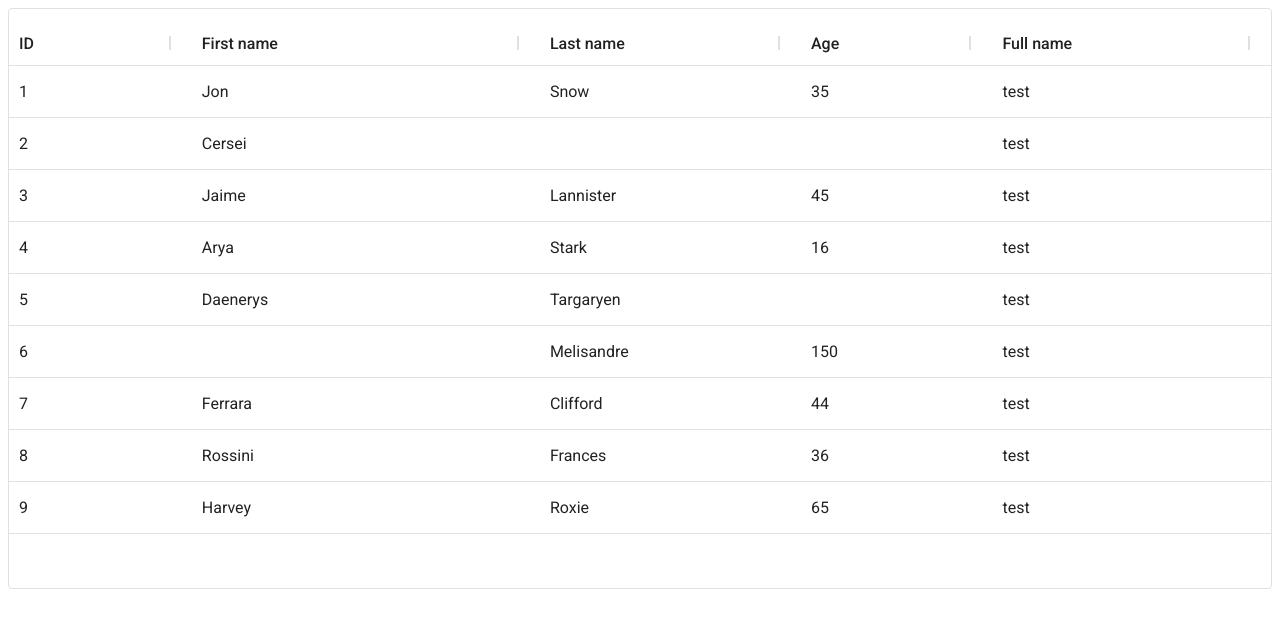
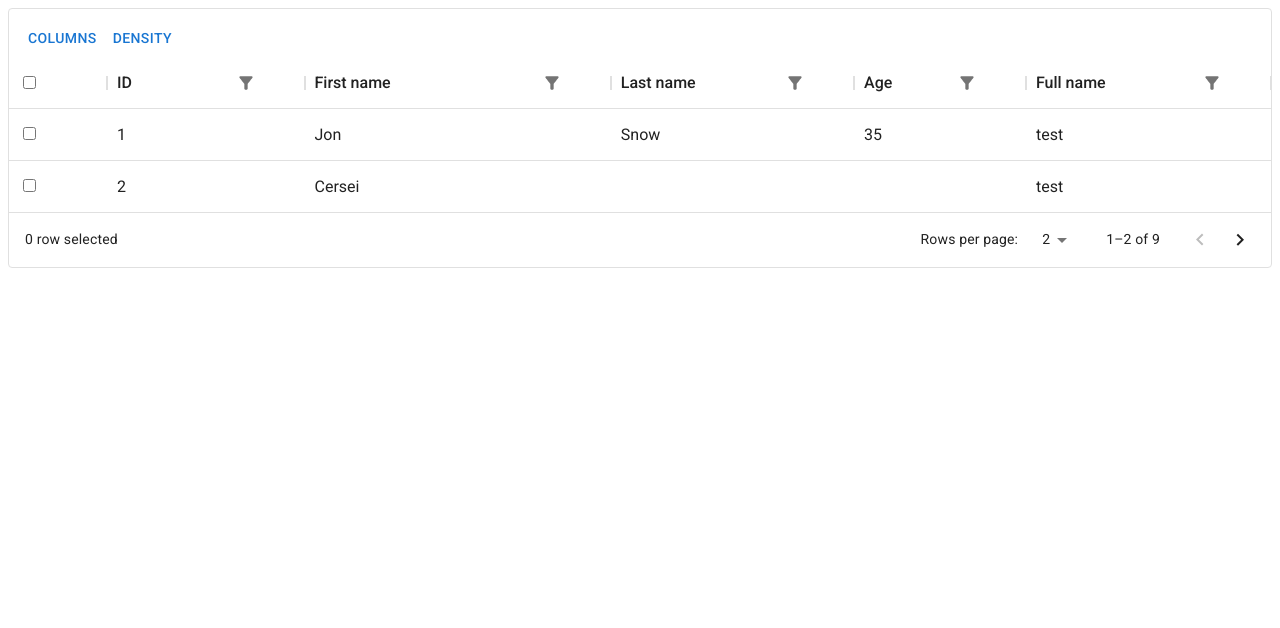
Before and after one commit to nedosika/complex-table, a React (Create React App) app: page / in a window 1280 px wide. Shown: the top 628 px of the page. Built offline with nearby package versions, Linux system fonts and the light colour scheme.

Commit message:
add disabled to pagination buttons

```diff
--- a/src/components/Pagination/Pagination.js
+++ b/src/components/Pagination/Pagination.js
@@ -1,8 +1,8 @@
-import React, { useState } from "react";
+import React from "react";
 import styles from "./Pagination.module.scss";
-import { useTableProps } from "../../contexts/ComplexTable/ComplexTable";
 import ModalMenu from "../ModalMenu";
 import useMenu from "../ModalMenu/useMenu";
+import PaginationButton from "./PaginationButton";
 
 const Pagination = ({
   onNext,
@@ -13,7 +13,8 @@
   rowsCount,
 }) => {
   const { isOpen, anchorEl, toggleMenu } = useMenu();
-  const toRow = fromRow + rowCount <= rowsCount ? fromRow + rowCount -1: rowsCount;
+  const toRow =
+    fromRow + rowCount <= rowsCount ? fromRow + rowCount - 1 : rowsCount;
 
   return (
     <div className={styles.root}>
@@ -38,16 +39,13 @@
           {fromRow}–{toRow} of {rowsCount}
         </p>
         <div className={styles.actions}>
-          <button title="Go to previous page" onClick={onPrev}>
-            <svg focusable="false" viewBox="0 0 24 24">
-              <path d="M15.41 16.09l-4.58-4.59 4.58-4.59L14 5.5l-6 6 6 6z" />
-            </svg>
-          </button>
-          <button title="Go to next page" onClick={onNext}>
-            <svg focusable="false" viewBox="0 0 24 24">
-              <path d="M8.59 16.34l4.58-4.59-4.58-4.59L10 5.75l6 6-6 6z" />
-            </svg>
-          </button>
+          <PaginationButton
+            title="Go to previous page"
+            onClick={onPrev}
+            left
+            disabled={fromRow === 1}
+          />
+          <PaginationButton title="Go to next page" onClick={onNext} disabled={fromRow === toRow}/>
         </div>
       </div>
     </div>
--- a/src/components/Pagination/Pagination.module.scss
+++ b/src/components/Pagination/Pagination.module.scss
@@ -91,70 +91,6 @@
     .actions {
       flex-shrink: 0;
       margin-left: 20px;
-
-      button {
-        background-color: transparent;
-        //color: rgba(0, 0, 0, 0.26);
-        color: inherit;
-        cursor: pointer;
-
-        display: inline-flex;
-        align-items: center;
-        justify-content: center;
-        position: relative;
-        box-sizing: border-box;
-        outline: 0px;
-        border: 0px;
-        margin: 0px;
-        user-select: none;
-        vertical-align: middle;
-        appearance: none;
-        text-decoration: none;
-        text-align: center;
-        flex: 0 0 auto;
-        font-size: 1.5rem;
-        padding: 8px;
-        border-radius: 50%;
-        overflow: visible;
-
-        //
-        //display: inline-flex;
-        //-webkit-box-align: center;
-        //align-items: center;
-        //-webkit-box-pack: center;
-        //justify-content: center;
-        //position: relative;
-        //box-sizing: border-box;
-        //-webkit-tap-highlight-color: transparent;
-        //background-color: transparent;
-        //outline: 0px;
-        //border: 0px;
-        //margin: 0px;
-        //cursor: pointer;
-        //user-select: none;
-        //vertical-align: middle;
-        //appearance: none;
-        //text-decoration: none;
-        //text-align: center;
-        //flex: 0 0 auto;
-        //font-size: 1.5rem;
-        //padding: 8px;
-        //border-radius: 50%;
-        //overflow: visible;
-        //transition: background-color 150ms cubic-bezier(0.4, 0, 0.2, 1) 0ms;
-        //color: inherit;
-        ///
-
-        svg {
-          user-select: none;
-          width: 1em;
-          height: 1em;
-          display: inline-block;
-          fill: currentColor;
-          flex-shrink: 0;
-          font-size: 1.5rem;
-        }
-      }
     }
   }
 }
--- /dev/null
+++ b/src/components/Pagination/PaginationButton/PaginationButton.js
@@ -0,0 +1,26 @@
+import React from "react";
+import styles from "./PaginationButton.module.scss";
+
+const PaginationButton = ({ onClick, title, disabled, left }) => {
+  const path = left
+    ? "M15.41 16.09l-4.58-4.59 4.58-4.59L14 5.5l-6 6 6 6z"
+    : "M8.59 16.34l4.58-4.59-4.58-4.59L10 5.75l6 6-6 6z";
+
+  return (
+    <button
+      className={styles.root}
+      title={title}
+      onClick={onClick}
+      disabled={disabled}
+    >
+      <svg
+        viewBox="0 0 24 24"
+        style={{ color: disabled && "rgba(0, 0, 0, 0.26)" }}
+      >
+        <path d={path} />
+      </svg>
+    </button>
+  );
+};
+
+export default PaginationButton;
--- /dev/null
+++ b/src/components/Pagination/PaginationButton/PaginationButton.module.scss
@@ -0,0 +1,35 @@
+.root {
+  background-color: transparent;
+  //color: rgba(0, 0, 0, 0.26);
+  color: inherit;
+  cursor: pointer;
+
+  display: inline-flex;
+  align-items: center;
+  justify-content: center;
+  position: relative;
+  box-sizing: border-box;
+  outline: 0px;
+  border: 0px;
+  margin: 0px;
+  user-select: none;
+  vertical-align: middle;
+  appearance: none;
+  text-decoration: none;
+  text-align: center;
+  flex: 0 0 auto;
+  font-size: 1.5rem;
+  padding: 8px;
+  border-radius: 50%;
+  overflow: visible;
+
+  svg {
+    user-select: none;
+    width: 1em;
+    height: 1em;
+    display: inline-block;
+    fill: currentColor;
+    flex-shrink: 0;
+    font-size: 1.5rem;
+  }
+}
--- /dev/null
+++ b/src/components/Pagination/PaginationButton/index.js
@@ -0,0 +1 @@
+export {default} from "./PaginationButton";
--- a/src/components/Table/Main/Column/ColumnResizeIcon/ColumnResizeIcon.module.scss
+++ b/src/components/Table/Main/Column/ColumnResizeIcon/ColumnResizeIcon.module.scss
@@ -1,6 +1,8 @@
 .root {
   display: flex;
   color: rgb(224, 224, 224);
+  position: relative;
+  left: 22px;
 
   svg {
     width: 1em;
```
Also changed, not shown: src/contexts/ComplexTable/ComplexTable.js (+5 -5 lines).
